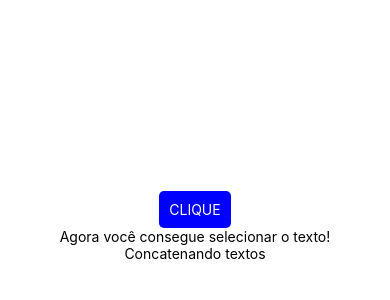
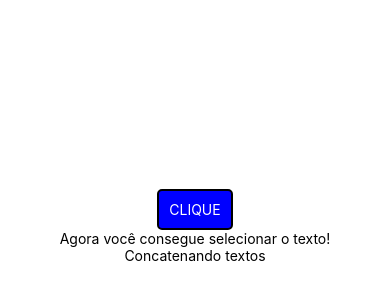
Before and after one commit to fmacedosantos/components-overview, a React Native app: screen / in a window 390 px wide. Shown: the part 196-496 px from the top of the page. Built offline with nearby package versions, Linux system fonts and the light colour scheme.

Commit message:
Adicionando diferentes estilos à uma tag

```diff
--- a/App.tsx
+++ b/App.tsx
@@ -12,7 +12,7 @@ export default function App() {
           Alert.alert('TOQUE', 'Clique finalizado')
         }}
       >
-        <Text style={styles.button}>CLIQUE</Text>
+        <Text style={[styles.button, styles.border]}>CLIQUE</Text>
       </View>
 
       <Text selectable={true}>Agora você consegue selecionar o texto!</Text>
@@ -33,6 +33,10 @@ const styles = StyleSheet.create({
     alignItems: 'center',
     justifyContent: 'center',
   },
+  border: {
+    borderColor: 'black',
+    borderWidth: 2
+  },
   button: {
     backgroundColor: 'blue',
     color: 'white',
```
